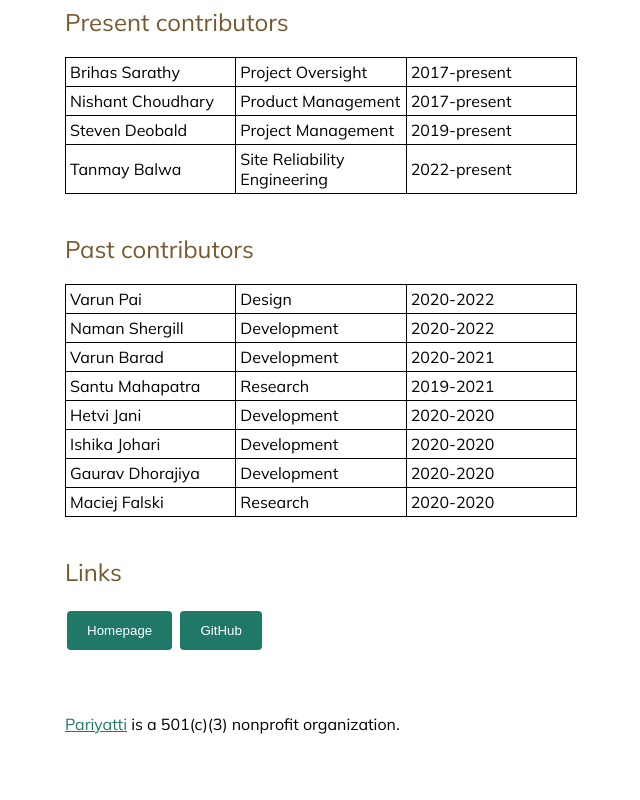
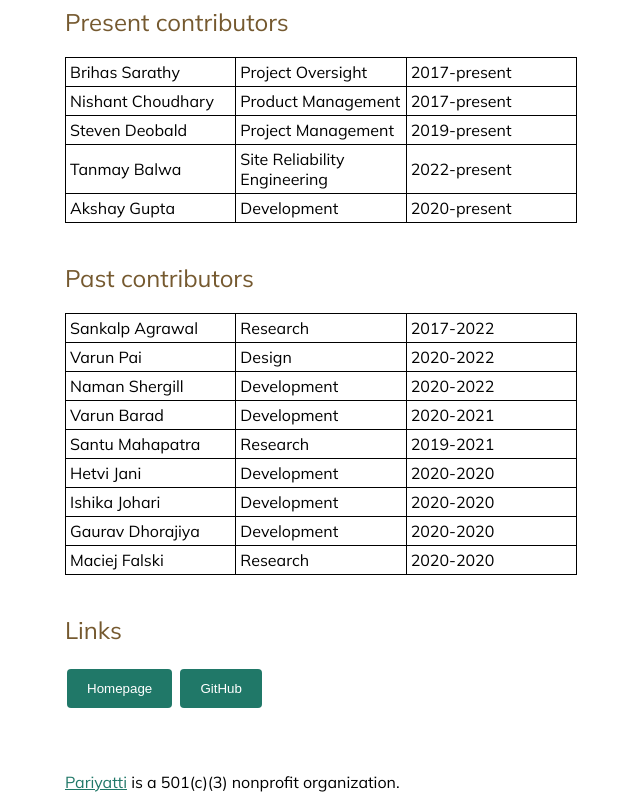
Before and after one commit to pariyatti/website, a plain HTML site: page docs/contributors.html in a window 1280 px wide. Shown: the part 1044-1844 px from the top of the page, without its empty margins (319-959 px from the left). Before the commit the page ends 1786 px from the top, so only its background shows below. Drawn offline with Linux system fonts and the light colour scheme.

Commit message:
Update contributors.html with Akshay and Sankalp

```diff
--- a/docs/contributors.html
+++ b/docs/contributors.html
@@ -54,10 +54,12 @@
         <tr><td>Nishant Choudhary</td><td>Product Management</td><td>2017-present</td></tr>
         <tr><td>Steven Deobald</td><td>Project Management</td><td>2019-present</td></tr>
         <tr><td>Tanmay Balwa</td><td>Site Reliability Engineering</td><td>2022-present</td></tr>
+        <tr><td>Akshay Gupta</td><td>Development</td><td>2020-present</td></tr>
       </table>
 
       <h2>Past contributors</h2>
       <table>
+        <tr><td>Sankalp Agrawal</td><td>Research</td><td>2017-2022</td></tr>
         <tr><td>Varun Pai</td><td>Design</td><td>2020-2022</td></tr>
         <tr><td>Naman Shergill</td><td>Development</td><td>2020-2022</td></tr>
         <tr><td>Varun Barad</td><td>Development</td><td>2020-2021</td></tr>
```
